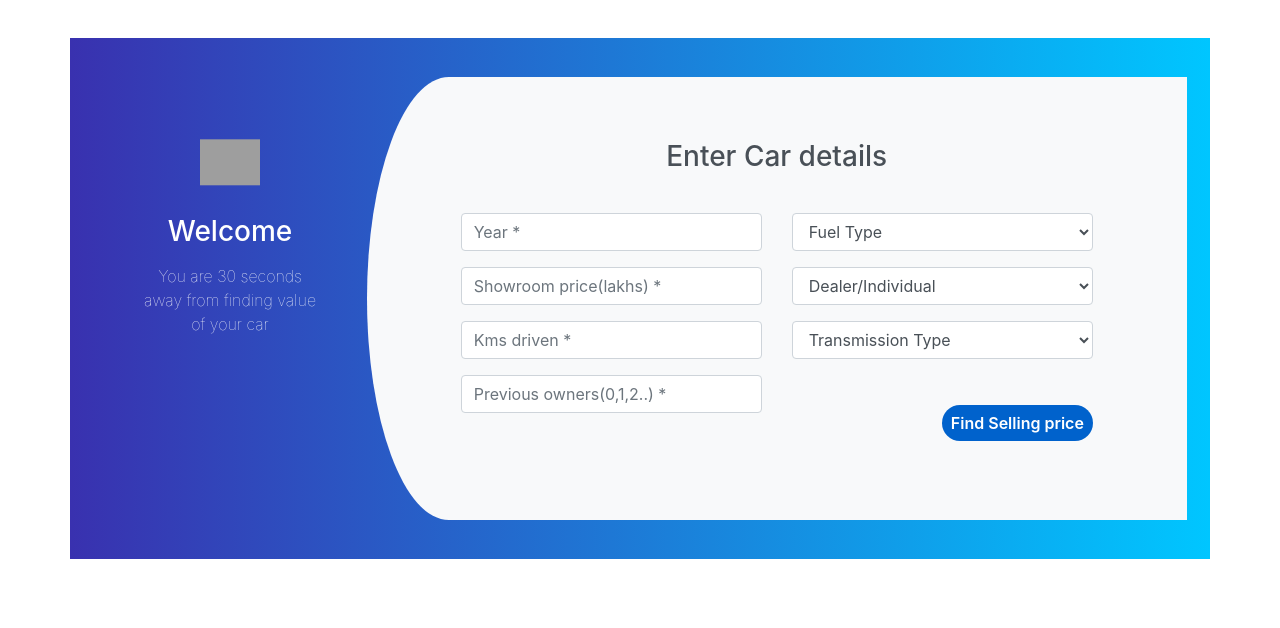
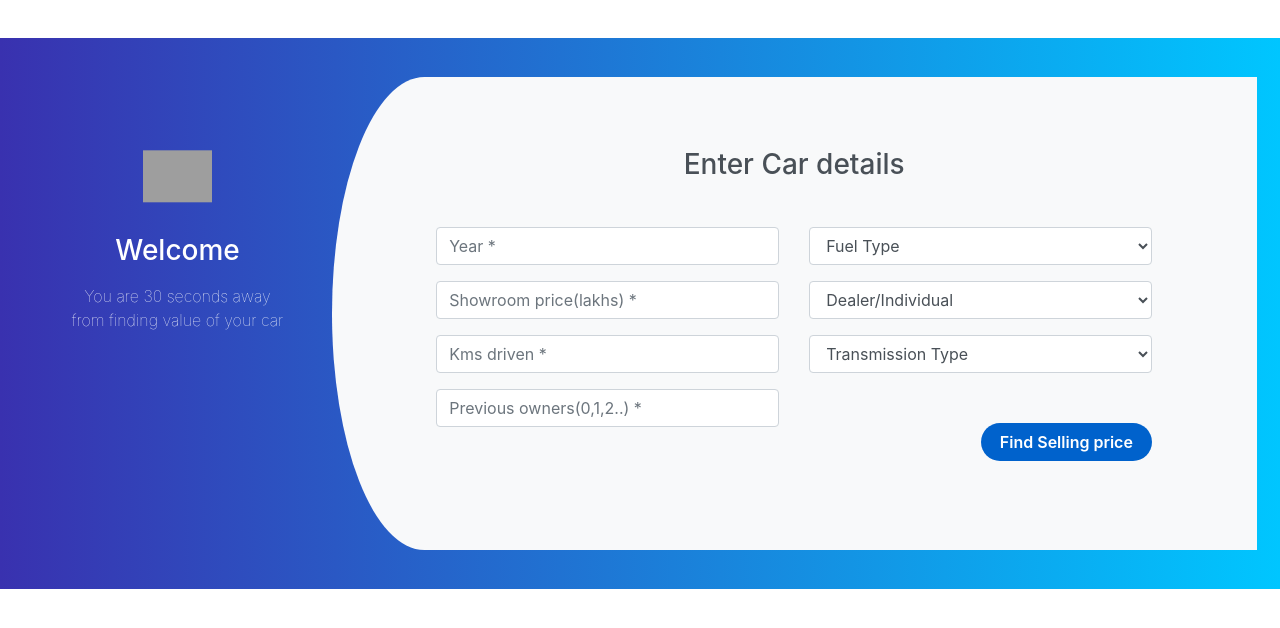
Before and after one commit to ehtesham1999/Car-prices-predictor, a Flask app: page / in a window 1280 px wide. Shown: the top 628 px of the page. Run offline with Flask 2, Linux system fonts and the light colour scheme; parts of the project's set-up code (start-up, migrations or seed data) failed here and were passed over; some libraries are stand-ins or nearby versions; grey boxes are pictures that could not be loaded.

Commit message:
third committ

```diff
--- a/templates/cars.html
+++ b/templates/cars.html
@@ -10,7 +10,7 @@
 <body>
 
     <form action="{{ url_for('predict')}}" method="post">
-            <div class="container register">
+            <div class="container-fluid register">
                         <div class="row">
                             <div class="col-md-3 register-left">
                                 <img src="https://image.ibb.co/n7oTvU/logo_white.png" alt=""/>
```
